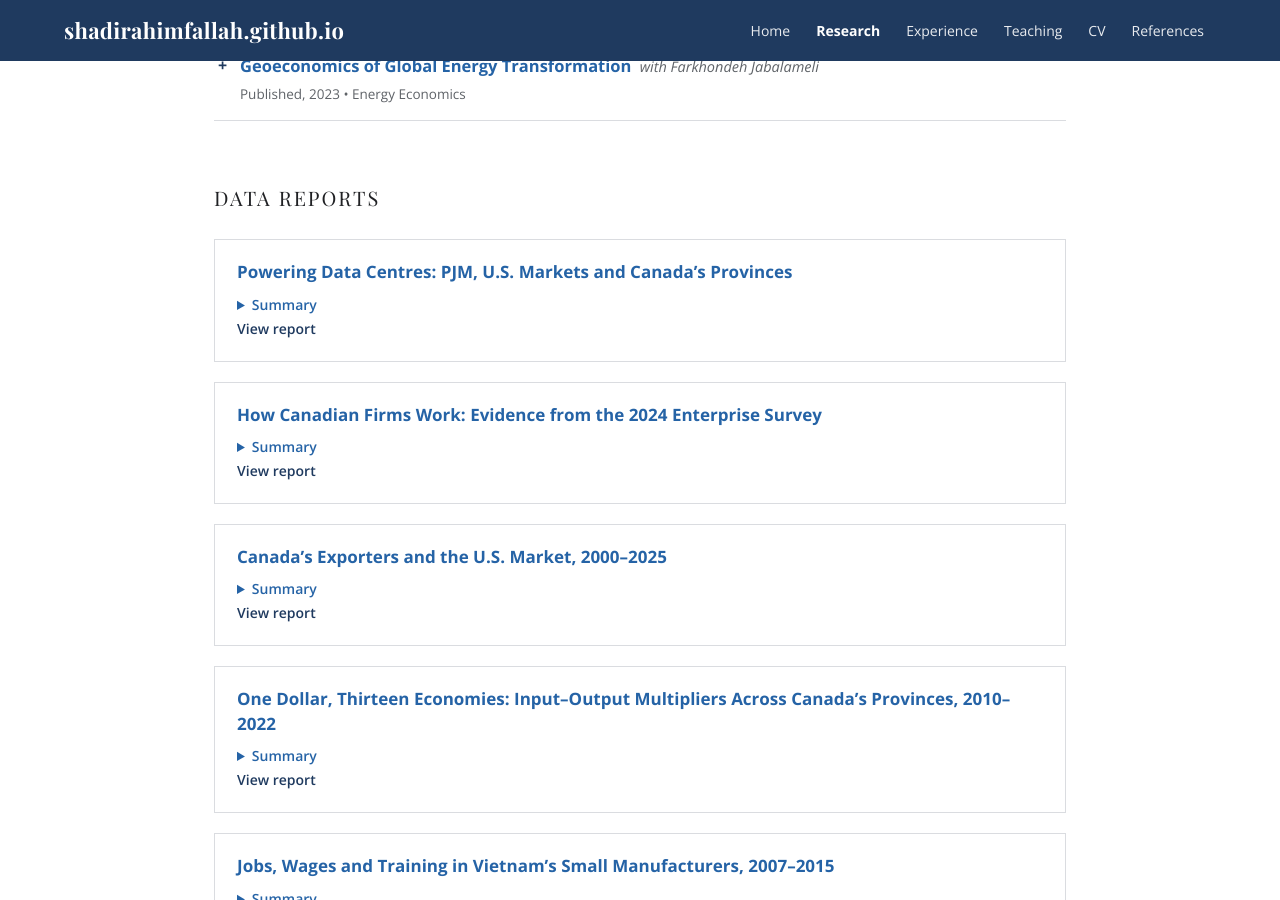
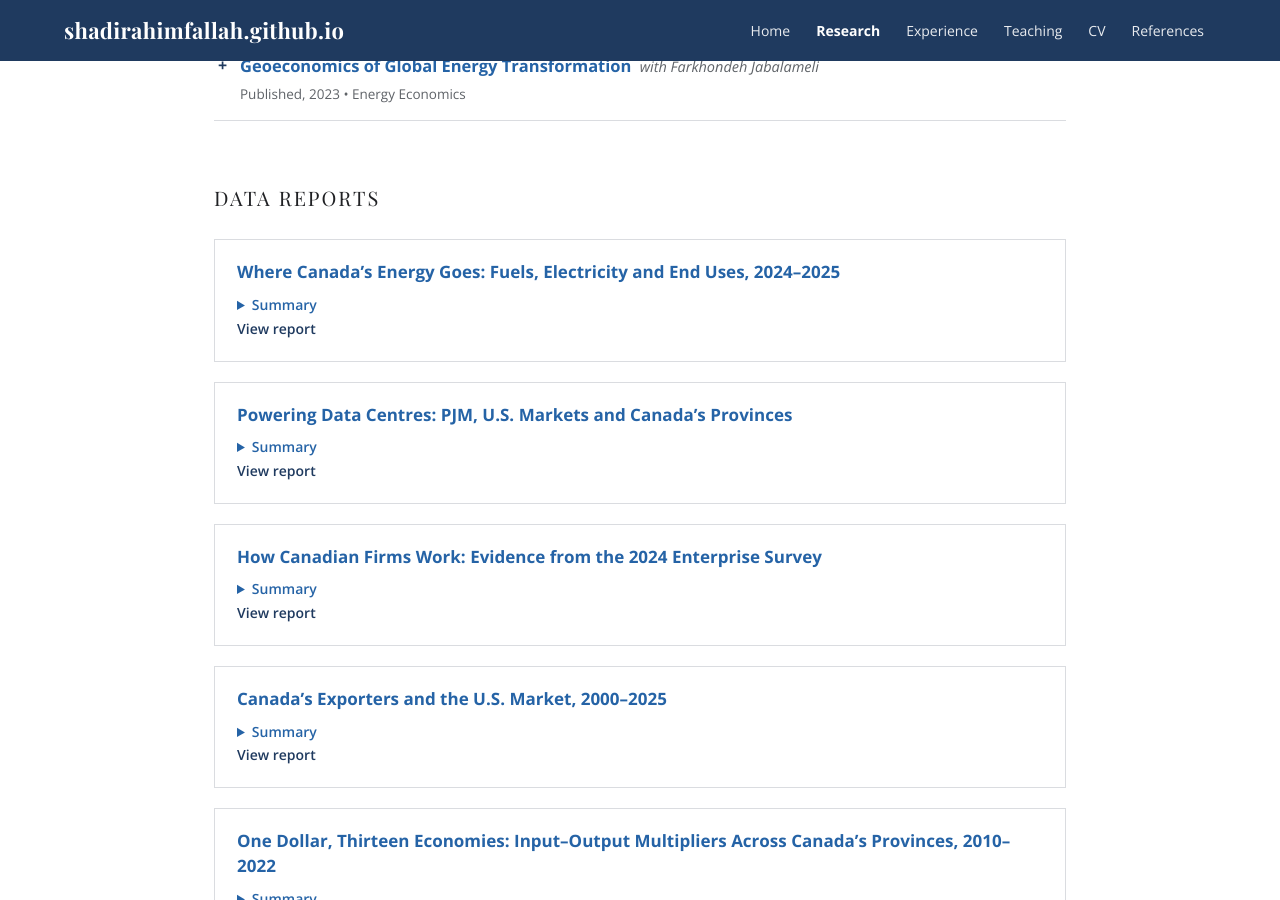
Before and after one commit to ShadiRahimfallah/ShadiRahimfallah.github.io, a Jekyll site: the page research.html, which Jekyll copies as it is, in a window 1280 px wide and 900 px high, scrolled down 852 px. Built offline with Jekyll 4.4.1, drawn with Linux system fonts in a browser that asks for light colours; some of the changed lines change nothing that is shown.

Commit message:
Add files via upload

```diff
--- a/research.html
+++ b/research.html
@@ -234,6 +234,24 @@ details.abstract .paper-dimensions {
   <section class="group" id="data-reports">
     <h2 class="section">Data reports</h2>
     <div class="cards">
+      <div class="card" id="canada-energy-flows">
+        <h3 class="title"><a href="_data/Canada_Energy_Flows_Sankey.html">Where Canada’s Energy Goes: Fuels, Electricity and End Uses, 2024–2025</a></h3>
+        <details class="abstract">
+          <summary>Summary</summary>
+          <p>Which fuels does Canada use, how much is turned into electricity, where does the energy end up,
+  and how much is lost along the way? Using Statistics Canada’s official energy balance, I map these
+  flows as an interactive Sankey diagram for Canada and each region, for 2024 and 2025.</p>
+          <p>In 2025, fossil fuels supplied 77% of the energy used by industry, transport, farms, homes and
+    businesses, and electricity supplied 23%. Oil products supplied 89% of transportation energy.
+    Fuel-burning power plants turned only about 38% of their fuel into electricity, losing 856 petajoules
+    as heat, and Canada exported 59% of the primary energy it produced. The provinces differ sharply:
+    electricity supplies 88% of residential energy in Quebec, while Alberta’s power plants run almost
+    entirely on natural gas and lose more energy than they deliver. The report includes region and year
+    selectors, key indicators and the full table of energy use by fuel and sector.</p>
+        </details>
+        <a class="go" href="_data/Canada_Energy_Flows_Sankey.html">View report</a>
+      </div>
+
       <div class="card" id="datacentre-power">
         <h3 class="title"><a href="_data/DataCentre_Power_PJM_Canada_Overview.html">Powering Data Centres: PJM, U.S. Markets and Canada’s Provinces</a></h3>
         <details class="abstract">
```
